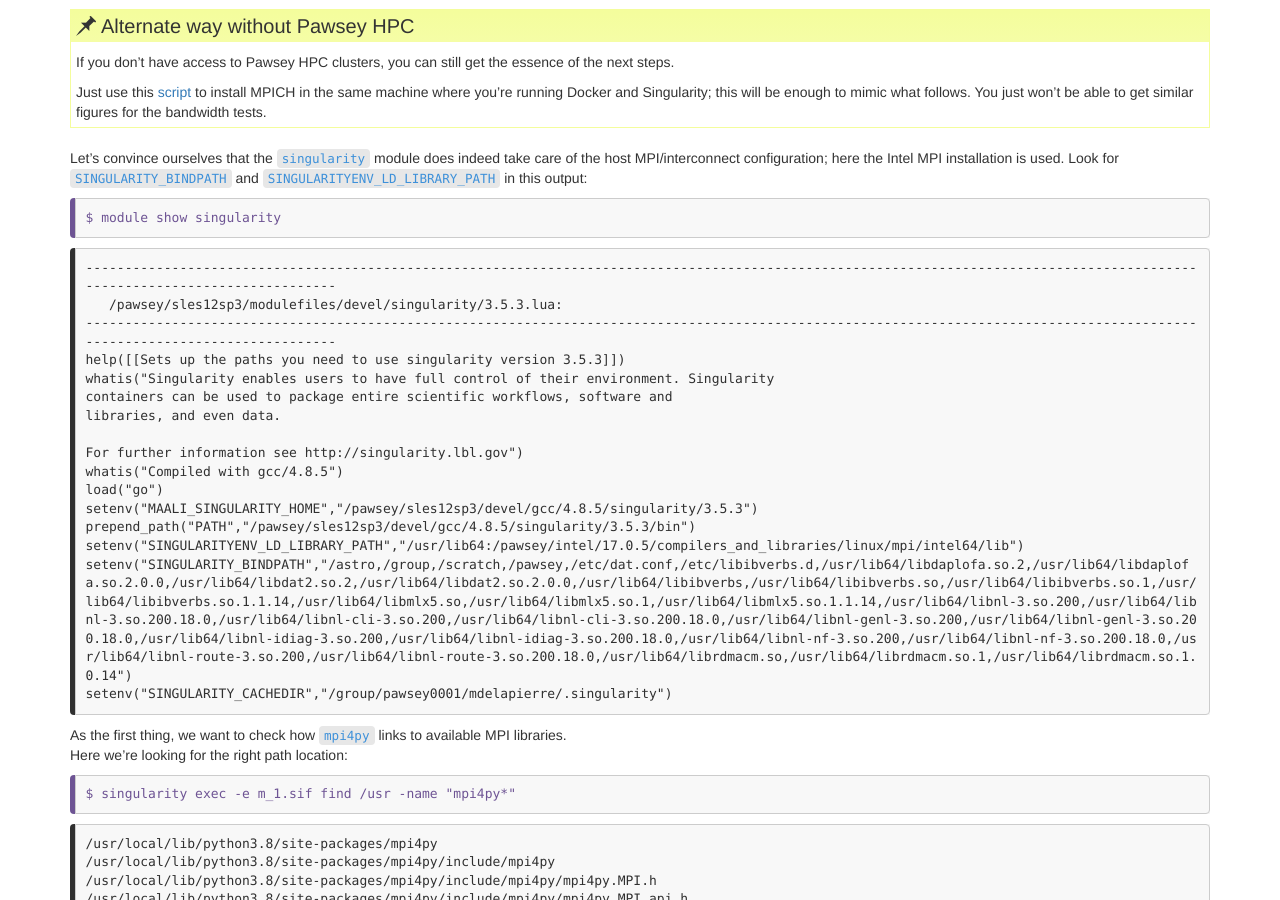
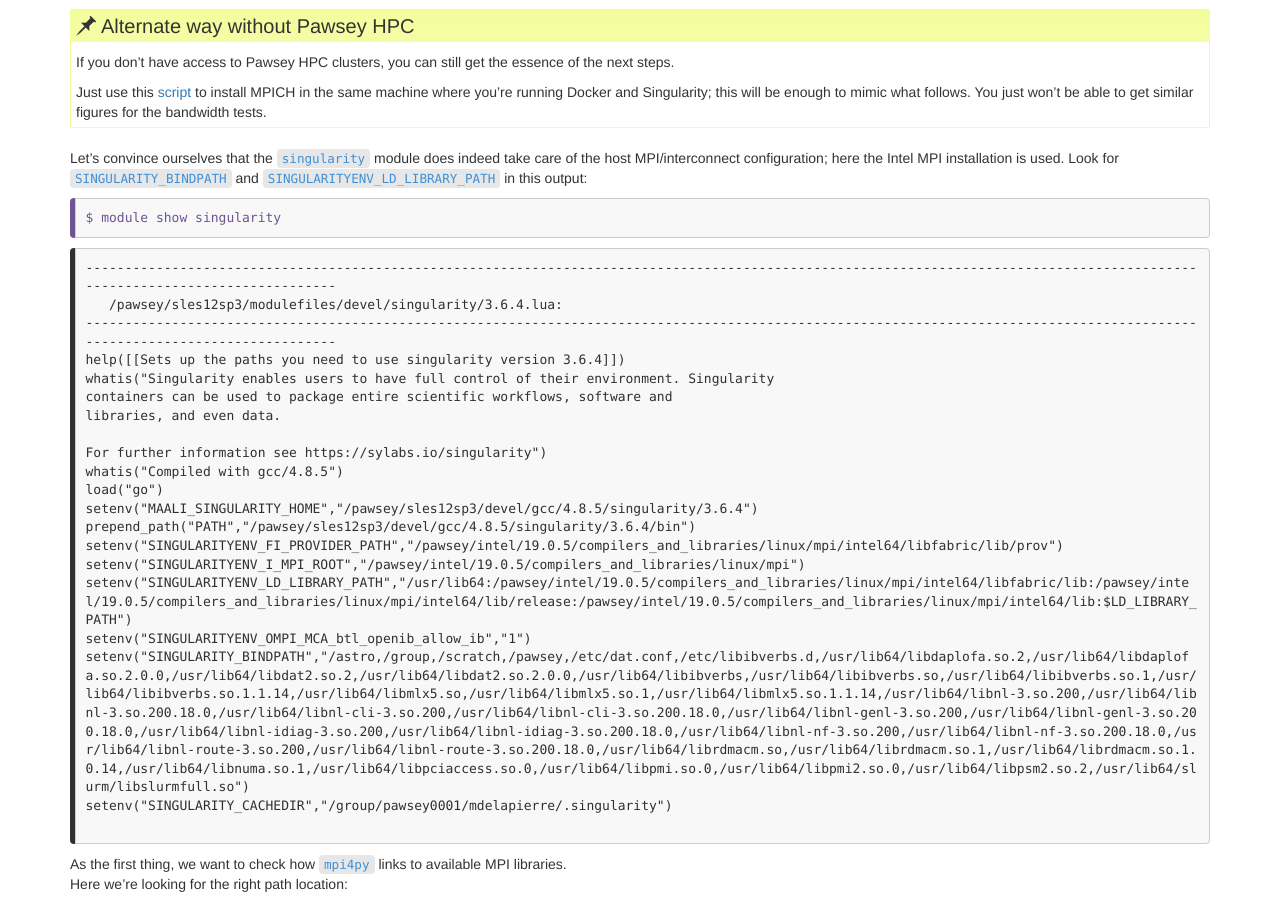
Before and after one commit to PawseySC/containers-astro-python-workshop, a Jekyll site: the page built from _episodes/3.hpc.md, in a window 1280 px wide and 900 px high, scrolled down 2034 px. Built offline with Jekyll 4.4.1, drawn with Linux system fonts in a browser that asks for light colours.

Commit message:
updated singularityenv_ld_library_path in ep 3

````diff
--- a/_episodes/3.hpc.md
+++ b/_episodes/3.hpc.md
@@ -119,21 +119,25 @@ $ module show singularity
 
 ```
 ------------------------------------------------------------------------------------------------------------------------------------------------------------------------------
-   /pawsey/sles12sp3/modulefiles/devel/singularity/3.5.3.lua:
+   /pawsey/sles12sp3/modulefiles/devel/singularity/3.6.4.lua:
 ------------------------------------------------------------------------------------------------------------------------------------------------------------------------------
-help([[Sets up the paths you need to use singularity version 3.5.3]])
+help([[Sets up the paths you need to use singularity version 3.6.4]])
 whatis("Singularity enables users to have full control of their environment. Singularity
 containers can be used to package entire scientific workflows, software and
 libraries, and even data.
 
-For further information see http://singularity.lbl.gov")
+For further information see https://sylabs.io/singularity")
 whatis("Compiled with gcc/4.8.5")
 load("go")
-setenv("MAALI_SINGULARITY_HOME","/pawsey/sles12sp3/devel/gcc/4.8.5/singularity/3.5.3")
-prepend_path("PATH","/pawsey/sles12sp3/devel/gcc/4.8.5/singularity/3.5.3/bin")
-setenv("SINGULARITYENV_LD_LIBRARY_PATH","/usr/lib64:/pawsey/intel/17.0.5/compilers_and_libraries/linux/mpi/intel64/lib")
-setenv("SINGULARITY_BINDPATH","/astro,/group,/scratch,/pawsey,/etc/dat.conf,/etc/libibverbs.d,/usr/lib64/libdaplofa.so.2,/usr/lib64/libdaplofa.so.2.0.0,/usr/lib64/libdat2.so.2,/usr/lib64/libdat2.so.2.0.0,/usr/lib64/libibverbs,/usr/lib64/libibverbs.so,/usr/lib64/libibverbs.so.1,/usr/lib64/libibverbs.so.1.1.14,/usr/lib64/libmlx5.so,/usr/lib64/libmlx5.so.1,/usr/lib64/libmlx5.so.1.1.14,/usr/lib64/libnl-3.so.200,/usr/lib64/libnl-3.so.200.18.0,/usr/lib64/libnl-cli-3.so.200,/usr/lib64/libnl-cli-3.so.200.18.0,/usr/lib64/libnl-genl-3.so.200,/usr/lib64/libnl-genl-3.so.200.18.0,/usr/lib64/libnl-idiag-3.so.200,/usr/lib64/libnl-idiag-3.so.200.18.0,/usr/lib64/libnl-nf-3.so.200,/usr/lib64/libnl-nf-3.so.200.18.0,/usr/lib64/libnl-route-3.so.200,/usr/lib64/libnl-route-3.so.200.18.0,/usr/lib64/librdmacm.so,/usr/lib64/librdmacm.so.1,/usr/lib64/librdmacm.so.1.0.14")
+setenv("MAALI_SINGULARITY_HOME","/pawsey/sles12sp3/devel/gcc/4.8.5/singularity/3.6.4")
+prepend_path("PATH","/pawsey/sles12sp3/devel/gcc/4.8.5/singularity/3.6.4/bin")
+setenv("SINGULARITYENV_FI_PROVIDER_PATH","/pawsey/intel/19.0.5/compilers_and_libraries/linux/mpi/intel64/libfabric/lib/prov")
+setenv("SINGULARITYENV_I_MPI_ROOT","/pawsey/intel/19.0.5/compilers_and_libraries/linux/mpi")
+setenv("SINGULARITYENV_LD_LIBRARY_PATH","/usr/lib64:/pawsey/intel/19.0.5/compilers_and_libraries/linux/mpi/intel64/libfabric/lib:/pawsey/intel/19.0.5/compilers_and_libraries/linux/mpi/intel64/lib/release:/pawsey/intel/19.0.5/compilers_and_libraries/linux/mpi/intel64/lib:$LD_LIBRARY_PATH")
+setenv("SINGULARITYENV_OMPI_MCA_btl_openib_allow_ib","1")
+setenv("SINGULARITY_BINDPATH","/astro,/group,/scratch,/pawsey,/etc/dat.conf,/etc/libibverbs.d,/usr/lib64/libdaplofa.so.2,/usr/lib64/libdaplofa.so.2.0.0,/usr/lib64/libdat2.so.2,/usr/lib64/libdat2.so.2.0.0,/usr/lib64/libibverbs,/usr/lib64/libibverbs.so,/usr/lib64/libibverbs.so.1,/usr/lib64/libibverbs.so.1.1.14,/usr/lib64/libmlx5.so,/usr/lib64/libmlx5.so.1,/usr/lib64/libmlx5.so.1.1.14,/usr/lib64/libnl-3.so.200,/usr/lib64/libnl-3.so.200.18.0,/usr/lib64/libnl-cli-3.so.200,/usr/lib64/libnl-cli-3.so.200.18.0,/usr/lib64/libnl-genl-3.so.200,/usr/lib64/libnl-genl-3.so.200.18.0,/usr/lib64/libnl-idiag-3.so.200,/usr/lib64/libnl-idiag-3.so.200.18.0,/usr/lib64/libnl-nf-3.so.200,/usr/lib64/libnl-nf-3.so.200.18.0,/usr/lib64/libnl-route-3.so.200,/usr/lib64/libnl-route-3.so.200.18.0,/usr/lib64/librdmacm.so,/usr/lib64/librdmacm.so.1,/usr/lib64/librdmacm.so.1.0.14,/usr/lib64/libnuma.so.1,/usr/lib64/libpciaccess.so.0,/usr/lib64/libpmi.so.0,/usr/lib64/libpmi2.so.0,/usr/lib64/libpsm2.so.2,/usr/lib64/slurm/libslurmfull.so")
 setenv("SINGULARITY_CACHEDIR","/group/pawsey0001/mdelapierre/.singularity")
+
 ```
 {: .output}
 
````
